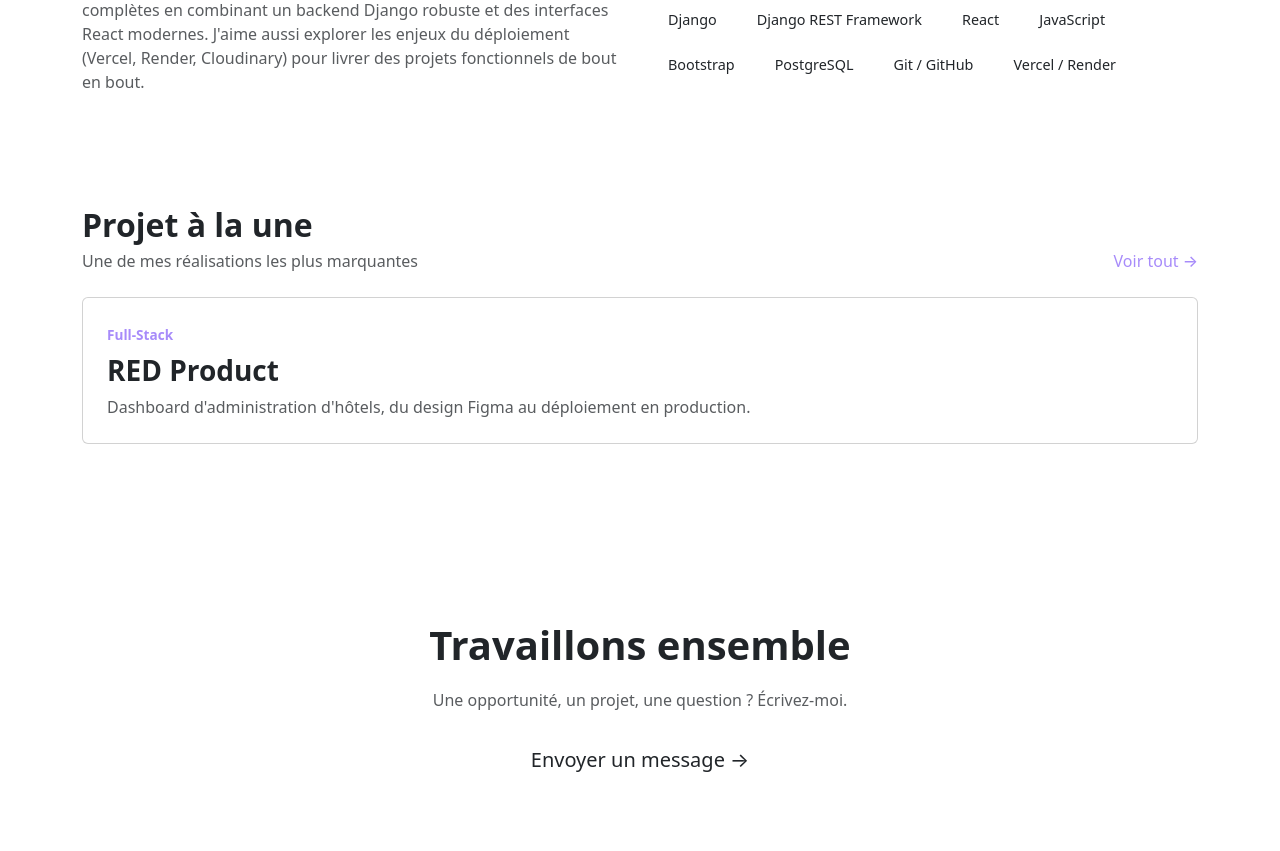
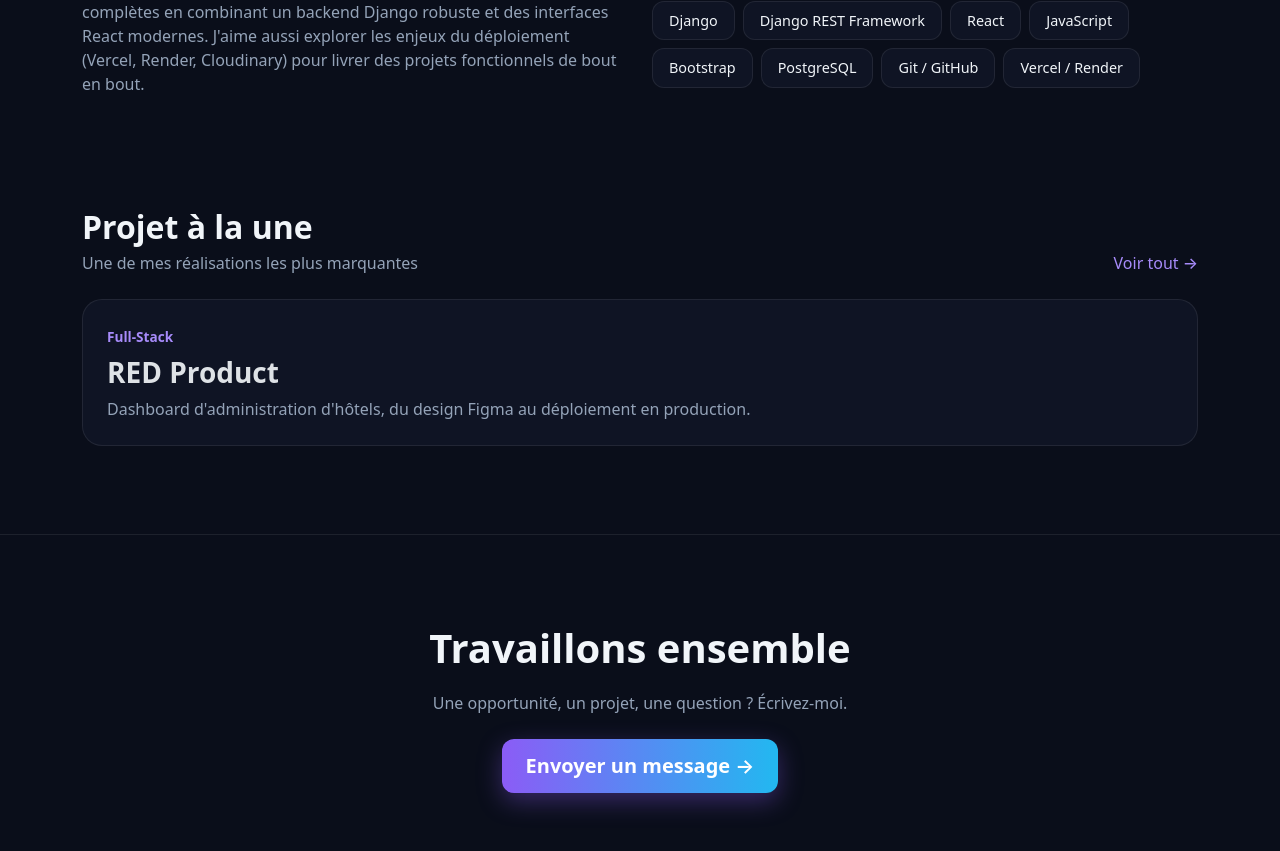
Before and after one commit to priscacoly96-lgtm/portfolio-frontend, a React (Vite) app: page / in a window 1280 px wide. Shown: the part 889-1740 px from the top of the page. Built offline with nearby package versions, Linux system fonts and the light colour scheme.

Commit message:
Ajout du thème sombre

```diff
--- a/index.html
+++ b/index.html
@@ -1,5 +1,5 @@
 <!doctype html>
-<html lang="en">
+<html lang="fr" data-bs-theme="dark">
   <head>
     <meta charset="UTF-8" />
     <link rel="icon" type="image/svg+xml" href="/favicon.svg" />
--- a/src/index.css
+++ b/src/index.css
@@ -1,3 +1,37 @@
+:root {
+  --bg: #0a0e1a;
+  --card: #0f1424;
+  --border: rgba(255, 255, 255, 0.08);
+  --muted: #94a3b8;
+  --violet: #8b5cf6;
+  --cyan: #22b8f0;
+}
+
+body {
+  margin: 0;
+  background: var(--bg);
+  color: #f1f5f9;
+}
+
+.card {
+  background: var(--card);
+  border: 1px solid var(--border);
+  border-radius: 20px;
+}
+
+.text-muted {
+  color: var(--muted) !important;
+}
+
+.btn-gradient {
+  background: linear-gradient(90deg, var(--violet), var(--cyan));
+  border: 0;
+  color: #fff;
+  font-weight: 600;
+  border-radius: 12px;
+  padding: 12px 24px;
+  box-shadow: 0 8px 24px rgba(139, 92, 246, 0.35);
+}
 body {
   margin: 0;
 }
```
